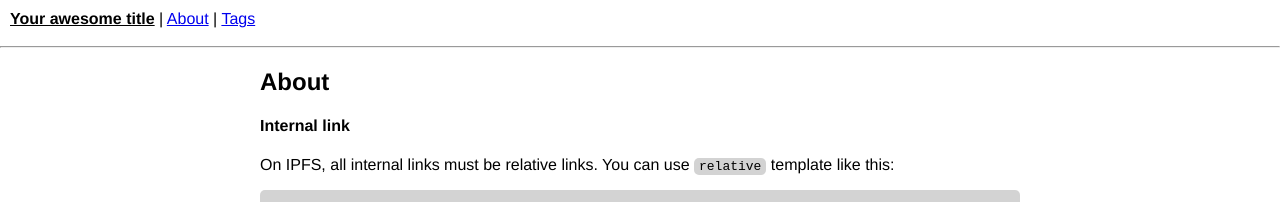
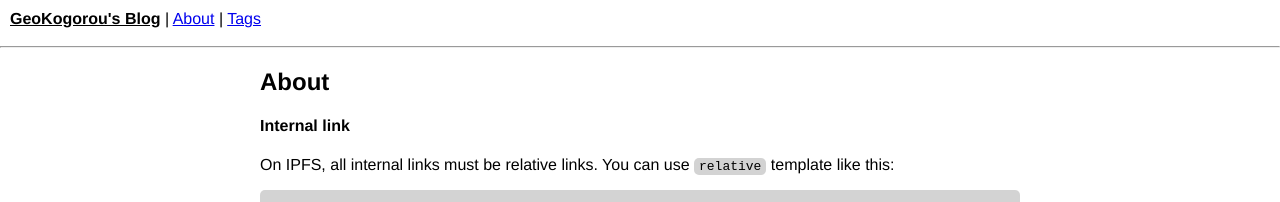
Before and after one commit to GeoKogorou/GeoKogorou.GitHub.io, a Jekyll site: the page built from about.md, in a window 1280 px wide. Shown: the top 202 px of the page. Built offline with Jekyll 4.4.1, drawn with Linux system fonts in a browser that asks for light colours.

Commit message:
Update _config.yml

```diff
--- a/_config.yml
+++ b/_config.yml
@@ -13,10 +13,9 @@
 # you will see them accessed via {{ site.title }}, {{ site.email }}, and so on.
 # You can create any custom variable you would like, and they will be accessible
 # in the templates via {{ site.myvariable }}.
-title: Your awesome title
+title: GeoKogorou's Blog
 baseurl: "" # For github pages
 description: >- # You can edit footer in _includes/footer.md
-  This is an ultralight demo.
 
 google_analytics: # Enter your tracking ID. Not available on IPFS
 
```
